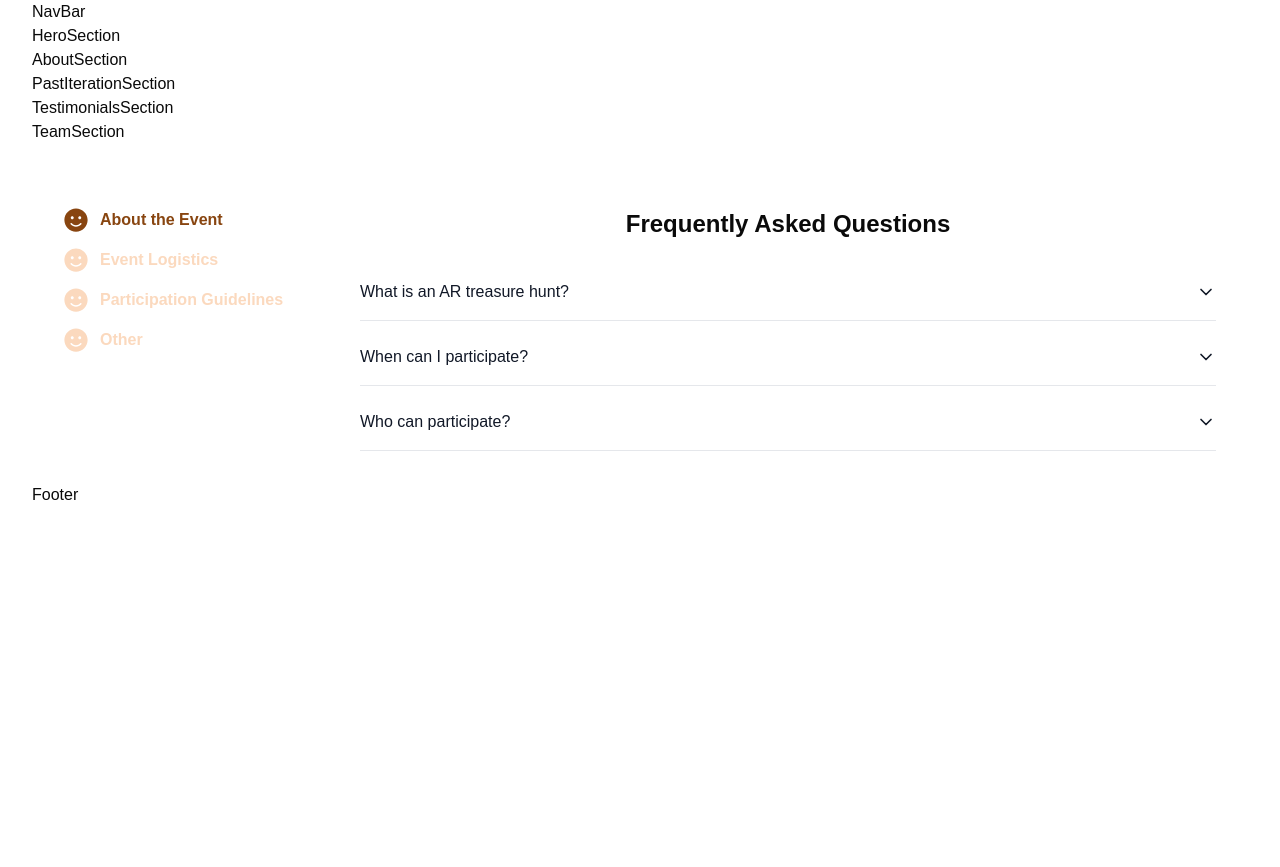
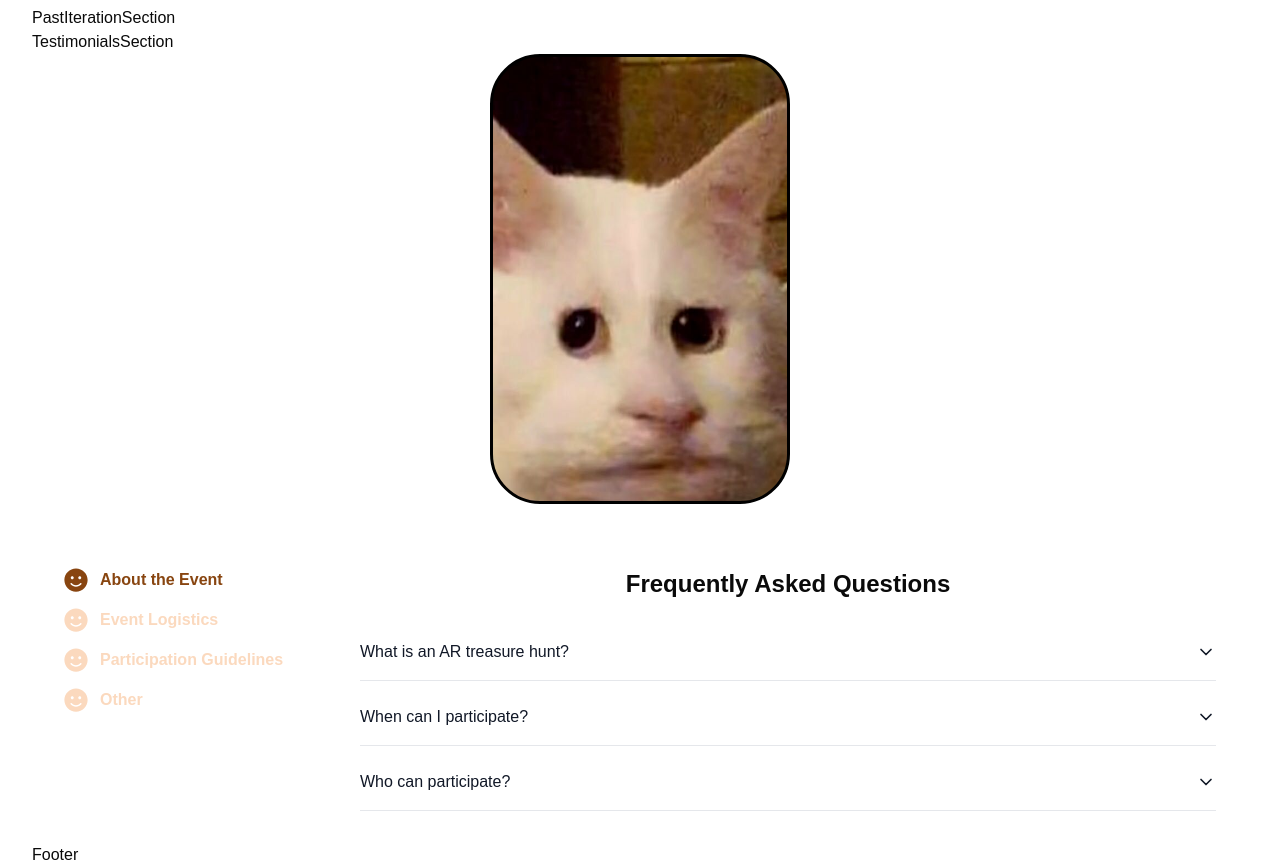
Before and after one commit to AR-Treasure-Hunt/theWebsite, a React (Vite) app: page / in a window 1280 px wide. Before the commit the page ends 800 px from the top, so only its background shows below. Built offline with nearby package versions, Linux system fonts and the light colour scheme; no server answers; a web font is replaced by a local one.

Commit message:
first card of the team section , more to come , image for test only hehe

```diff
--- a/package.json
+++ b/package.json
@@ -40,6 +40,7 @@
     "axios": "^1.7.7",
     "class-variance-authority": "^0.7.0",
     "clsx": "^2.1.1",
+    "font-awesome": "^4.7.0",
     "lucide-react": "^0.447.0",
     "react": "^18.3.1",
     "react-dom": "^18.3.1",
--- a/src/sections/LandingSection/components/TeamSection/index.tsx
+++ b/src/sections/LandingSection/components/TeamSection/index.tsx
@@ -1,5 +1,32 @@
-export default function TeamSection() {
-    return (
-        <div>TeamSection</div>
-    )
-}
+// team.tsx
+import React from 'react';
+import './team.css';
+import 'font-awesome/css/font-awesome.min.css'; // Importing FontAwesome
+
+const Team: React.FC = () => {
+  return (
+    <div className="wrapper">
+      <div className="single-card">
+        <div className="front"></div>
+        <div className="back">
+          <div className="content">
+            <h2>Mark Jones</h2>
+            <h4>Web Developer</h4>
+            <p>
+              Lorem ipsum dolor sit amet, consectetur adipisicing elit. Aut molestias quaerat consectetur. Voluptas sed,
+              aliquam reiciendis odio, labore quod itaque.
+            </p>
+            <p className="socials">
+              <i className="fa fa-youtube"></i>
+              <i className="fa fa-instagram"></i>
+              <i className="fa fa-linkedin"></i>
+
+            </p>
+          </div>
+        </div>
+      </div>
+    </div>
+  );
+};
+
+export default Team;
--- /dev/null
+++ b/src/sections/LandingSection/components/TeamSection/team.css
@@ -0,0 +1,93 @@
+/* Set the full height of the viewport for the body, and center content both vertically and horizontally */
+body {
+	height: 100vh;
+	display: flex;
+	align-items: center;
+	justify-content: center;
+	font-family: Poppins, sans-serif; /* Font family for the whole page */
+}
+
+/* Define the size, maximum width, and positioning for both the wrapper and the card */
+.wrapper, .single-card {
+	height: 450px; /* Height for both wrapper and card */
+	max-width: 300px; /* Maximum width for both wrapper and card */
+	margin: 0 auto; /* Center them horizontally */
+	position: relative; /* To control child element positioning */
+}
+
+/* Enable 3D perspective for the card flip effect */
+.wrapper {
+	perspective: 900px; /* Sets the distance of the viewpoint for 3D effect */
+}
+
+/* Styling for the card itself */
+.single-card {
+	text-align: center; /* Center the content inside the card */
+	transition: all 1.5s ease; /* Replacing the cubic-bezier with a smooth 'ease' transition */
+	transform-style: preserve-3d; /* Preserve 3D transformations for child elements */
+}
+
+/* Flip the card when the user hovers over the wrapper */
+.wrapper:hover .single-card {
+	transform: rotateY(180deg); /* Rotate the card on the Y-axis by 180 degrees */
+}
+
+/* Common styles for both the front and back sides of the card */
+.front, .back {
+    border: black solid;
+	width: 300px; /* Set the width for both sides of the card */
+	position: relative; /* Allow for precise positioning */
+	top: 0; /* Align at the top */
+	left: 0; /* Align at the left */
+	-webkit-backface-visibility: hidden; /* Hide the back face of the element in 3D space (WebKit specific) */
+	backface-visibility: hidden; /* Hide the back face of the element in 3D space */
+}
+
+/* Styling for the front side of the card */
+.front {
+	cursor: pointer; /* Change the cursor to pointer to indicate interactivity */
+	height: 100%; /* Full height of the card */
+	background-image: url(test.jpg); /* Set a background image for the front side */
+	-webkit-backface-visibility: hidden; /* Hide the back face again for WebKit browsers */
+	backface-visibility: hidden; /* Hide the back face in 3D space */
+	border-radius: 50px; /* Rounded corners */
+	background-size: cover; /* Ensure the background image covers the entire card */
+	background-position: center center; /* Center the background image */
+}
+
+/* Styling for the back side of the card */
+.back {
+	transform: rotateY(180deg); /* Rotate the back side to make it hidden initially */
+	position: absolute; /* Position the back side on top of the front */
+	border-radius: 50px; /* Rounded corners for the back side */
+	height: 450px; /* Same height as the front */
+	background: #fff; /* White background for the back */
+}
+
+/* Content styling inside the card (for both front and back) */
+.content {
+	padding-top: 25%; /* Add top padding to center content vertically */
+}
+
+/* Styling for the heading on the card */
+.content h2 {
+	font-size: 35px; /* Large font size for the heading */
+	margin: 0; /* Remove margin around the heading */
+	font-weight: 300; /* Light font weight */
+}
+
+/* Styling for the subheading on the card */
+.content h4 {
+	margin: 0; /* Remove margin around the subheading */
+}
+
+/* Styling for the social media icons section */
+.socials {
+	margin-top: 20%; /* Add space above the social icons */
+}
+
+/* Styling for individual social media icons */
+.socials i {
+	font-size: 30px; /* Size of the icons */
+	margin: 0 10px; /* Horizontal spacing between the icons */
+}
```
Also changed, not shown: src/sections/LandingSection/components/TeamSection/test.jpg (added), 1 other file (tests, documents, lock files or other folders).
